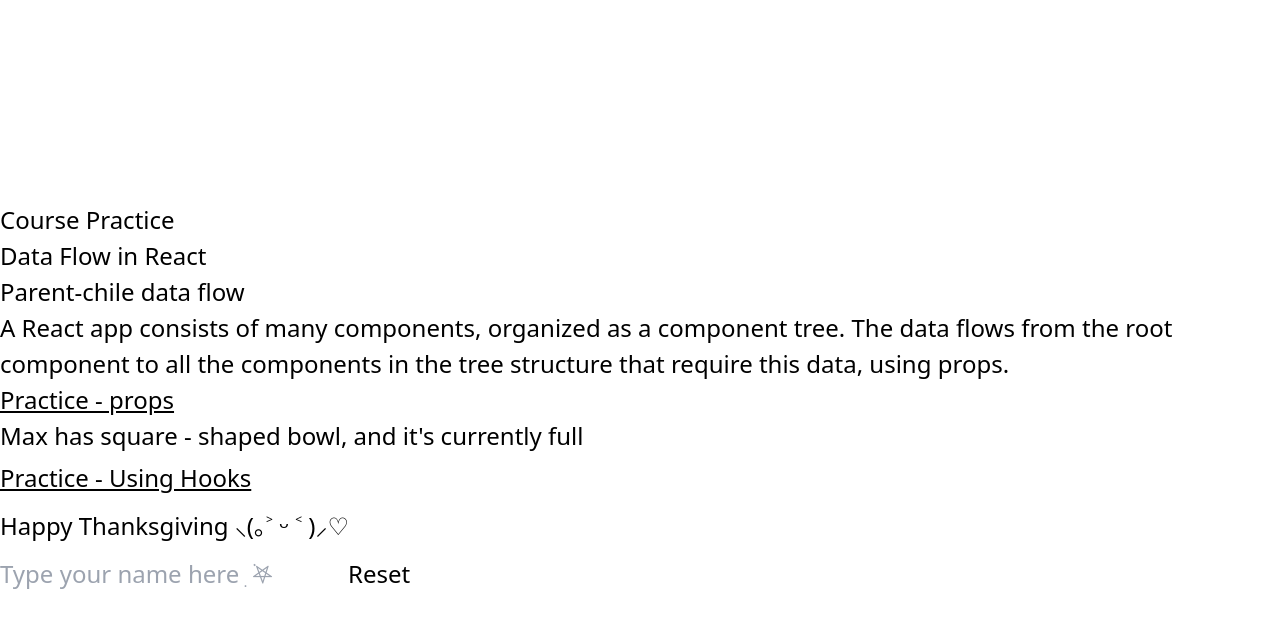
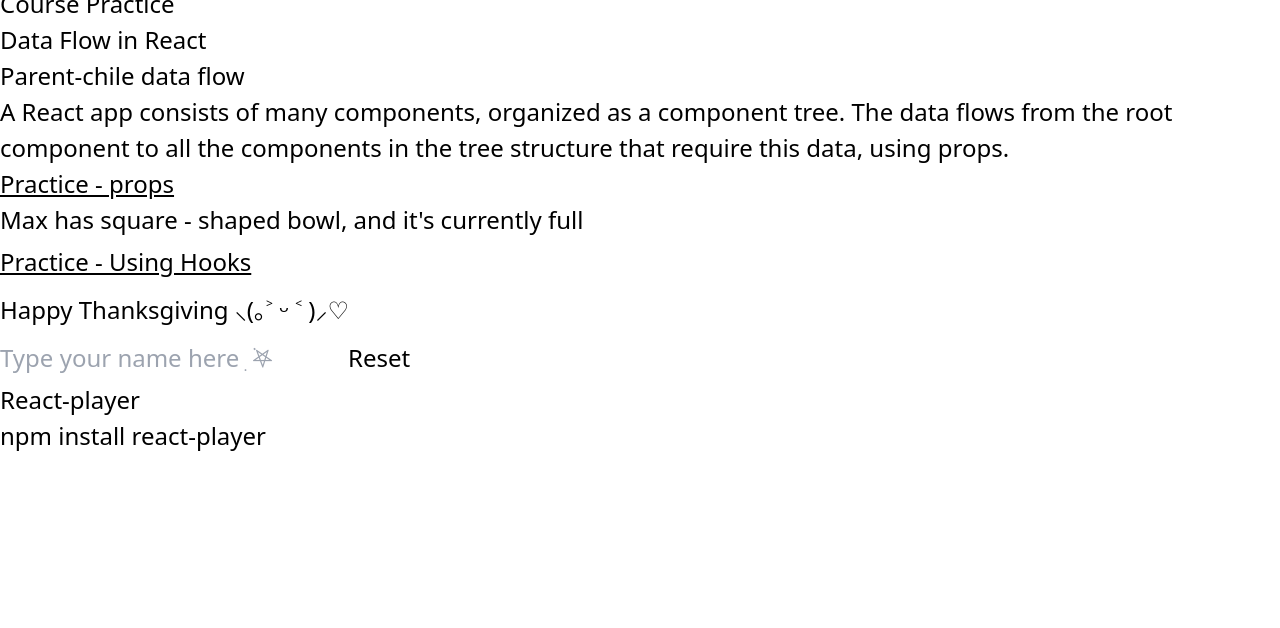
Before and after one commit to Sisi-tech/course-practice, a React (Vite) app: page /dataFlow in a window 1280 px wide. Shown: the top 628 px of the page. Built offline with nearby package versions, Linux system fonts and the light colour scheme.

Commit message:
add react video player example

```diff
--- a/package.json
+++ b/package.json
@@ -11,7 +11,8 @@
   },
   "dependencies": {
     "react": "^18.2.0",
-    "react-dom": "^18.2.0"
+    "react-dom": "^18.2.0",
+    "react-player": "^2.13.0"
   },
   "devDependencies": {
     "@types/react": "^18.2.37",
--- a/src/App.jsx
+++ b/src/App.jsx
@@ -1,5 +1,7 @@
 import Dog from "./DataFlow"
 import InputComponent from './Hooks'
+import MyVideoComponent from "./Video.jsx"
+
 
 
 function App() {
@@ -9,6 +11,7 @@ function App() {
       <h1 className="text-4xl font-serif py-2 text-gray-100 font-bold">Course Practice</h1>
       <Dog />
       <InputComponent />
+      <MyVideoComponent />
     </div>
 
   )
--- /dev/null
+++ b/src/Video.jsx
@@ -0,0 +1,18 @@
+import ReactPlayer from "react-player";
+
+const MyVideoComponent = () => {
+    const url = "https://www.youtube.com/watch?v=iJfXv9cWwxk&ab_channel=BeautifulPiano";
+    return (
+        <div>
+            <h2 className="text-gray-200">React-player</h2>
+            <p className="text-gray-200 py-2">npm install react-player</p>
+            <ReactPlayer
+                url={url}
+                playing={false}
+                volume={0.5}
+            />
+        </div>
+    );
+}
+
+export default MyVideoComponent;
```
Also changed, not shown: 1 other file (tests, documents, lock files or other folders).
